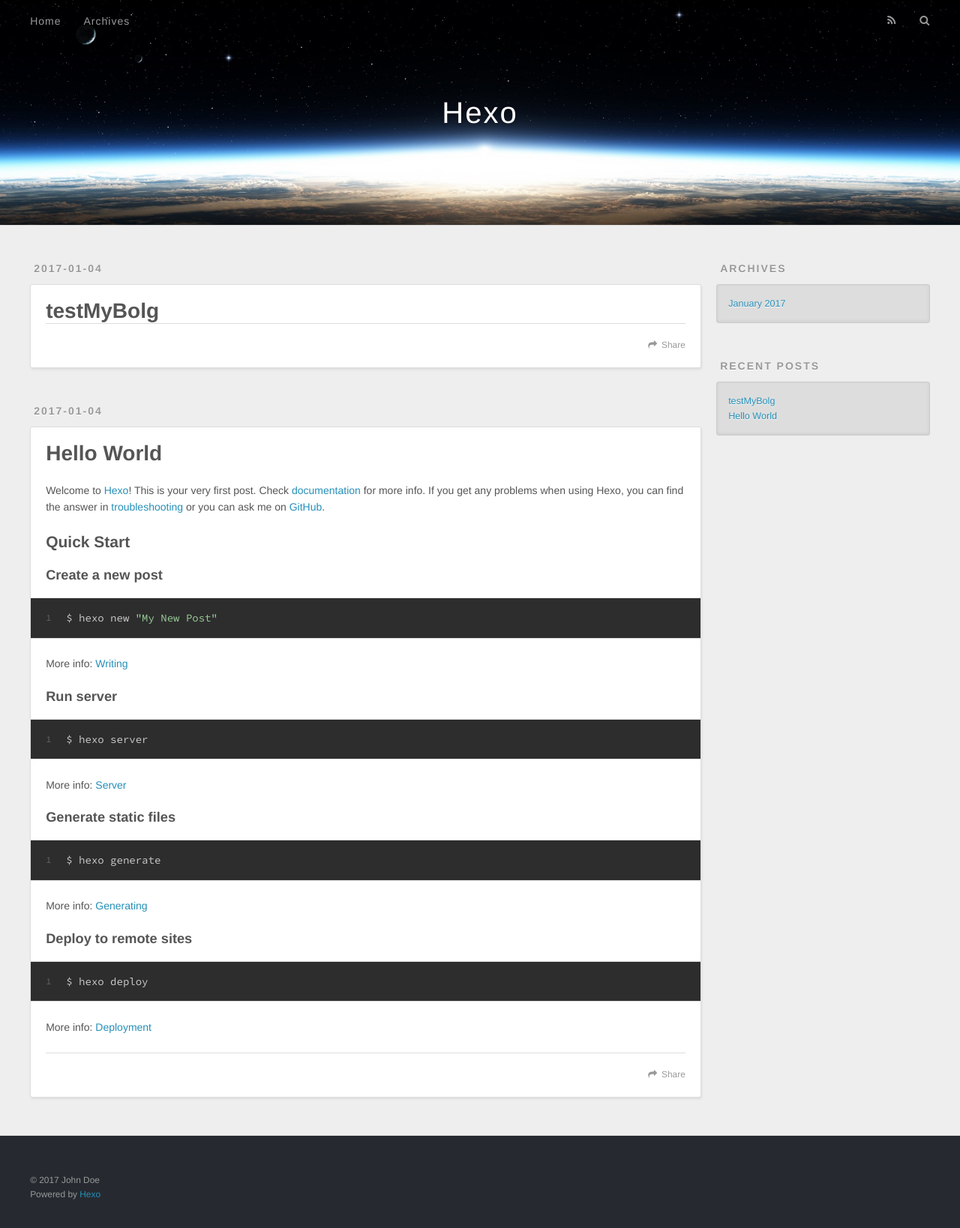
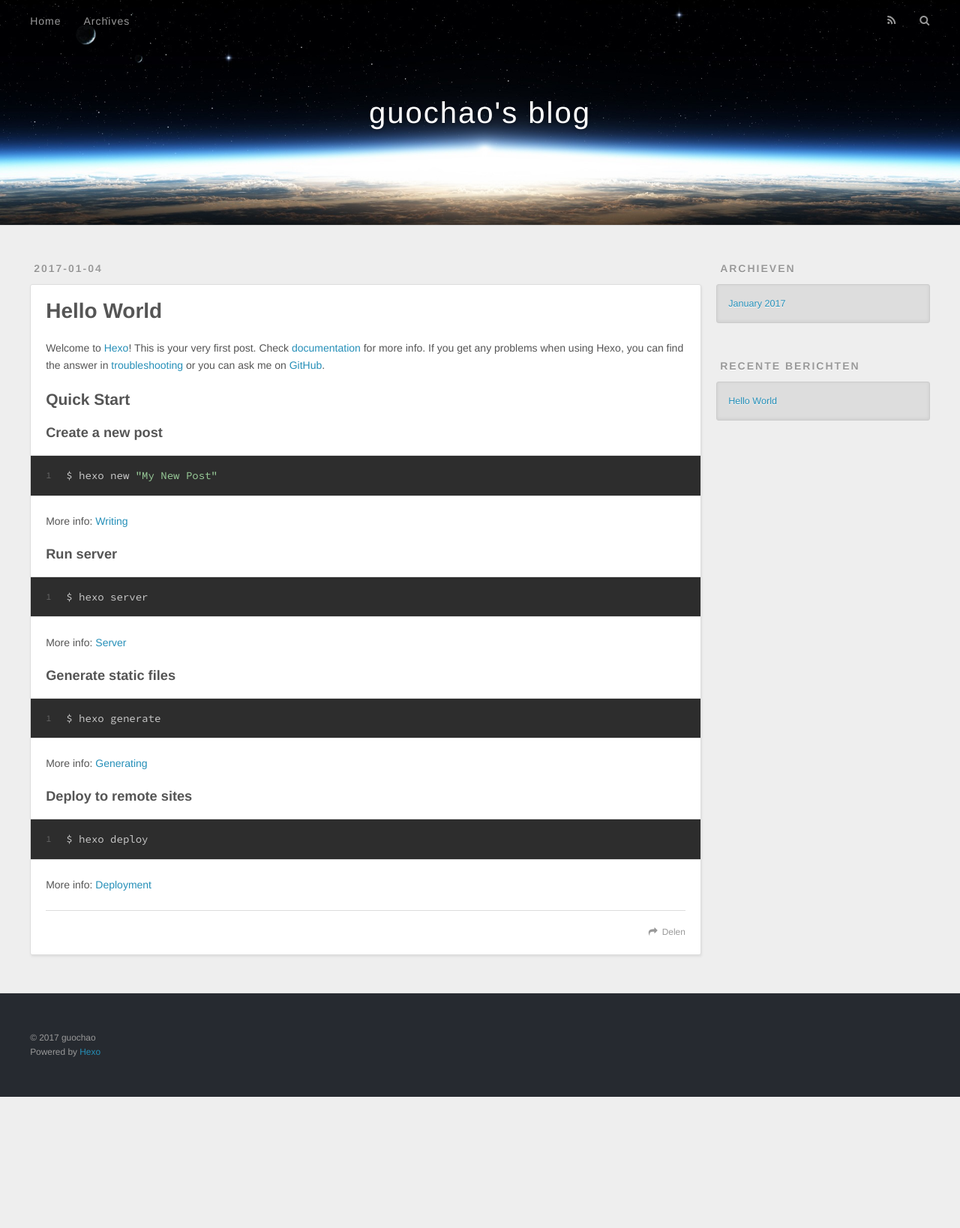
Before and after one commit to guochao0913/guochao0913.github.io, a plain HTML site: page index.html in a window 1280 px wide. Shown: the whole page at 75% size. After the commit the page ends 1463 px from the top, so only its background shows below. Drawn offline with nearby package versions, Linux system fonts and the light colour scheme.

Commit message:
Site updated: 2017-01-04 00:47:48

```diff
--- a/index.html
+++ b/index.html
@@ -3,16 +3,16 @@
 <head>
   <meta charset="utf-8">
 
-  <title>Hexo</title>
+  <title>guochao&#39;s blog</title>
   <meta name="viewport" content="width=device-width, initial-scale=1, maximum-scale=1">
   <meta property="og:type" content="website">
-<meta property="og:title" content="Hexo">
-<meta property="og:url" content="http://yoursite.com/index.html">
-<meta property="og:site_name" content="Hexo">
+<meta property="og:title" content="guochao's blog">
+<meta property="og:url" content="http://guochao.github.io/index.html">
+<meta property="og:site_name" content="guochao's blog">
 <meta name="twitter:card" content="summary">
-<meta name="twitter:title" content="Hexo">
+<meta name="twitter:title" content="guochao's blog">
 
-    <link rel="alternate" href="/atom.xml" title="Hexo" type="application/atom+xml">
+    <link rel="alternate" href="/atom.xml" title="guochao&#39;s blog" type="application/atom+xml">
 
 
     <link rel="icon" href="/favicon.png">
@@ -33,7 +33,7 @@
   <div id="header-outer" class="outer">
     <div id="header-title" class="inner">
       <h1 id="logo-wrap">
-        <a href="/" id="logo">Hexo</a>
+        <a href="/" id="logo">guochao&#39;s blog</a>
       </h1>
 
     </div>
@@ -50,52 +50,16 @@
 
           <a id="nav-rss-link" class="nav-icon" href="/atom.xml" title="RSS Feed"></a>
 
-        <a id="nav-search-btn" class="nav-icon" title="Search"></a>
+        <a id="nav-search-btn" class="nav-icon" title="Zoeken"></a>
       </nav>
       <div id="search-form-wrap">
-        <form action="//google.com/search" method="get" accept-charset="UTF-8" class="search-form"><input type="search" name="q" results="0" class="search-form-input" placeholder="Search"><button type="submit" class="search-form-submit">&#xF002;</button><input type="hidden" name="sitesearch" value="http://yoursite.com"></form>
+        <form action="//google.com/search" method="get" accept-charset="UTF-8" class="search-form"><input type="search" name="q" results="0" class="search-form-input" placeholder="Search"><button type="submit" class="search-form-submit">&#xF002;</button><input type="hidden" name="sitesearch" value="http://guochao.github.io"></form>
       </div>
     </div>
   </div>
 </header>
       <div class="outer">
         <section id="main">
-
-    <article id="post-testMyBolg" class="article article-type-post" itemscope itemprop="blogPost">
-  <div class="article-meta">
-    <a href="/2017/01/04/testMyBolg/" class="article-date">
-  <time datetime="2017-01-03T16:12:11.000Z" itemprop="datePublished">2017-01-04</time>
-</a>
-
-  </div>
-  <div class="article-inner">
-
-
-      <header class="article-header">
-
-
-    <h1 itemprop="name">
-      <a class="article-title" href="/2017/01/04/testMyBolg/">testMyBolg</a>
-    </h1>
-
-
-      </header>
-
-    <div class="article-entry" itemprop="articleBody">
-
-
-
-    </div>
-    <footer class="article-footer">
-      <a data-url="http://yoursite.com/2017/01/04/testMyBolg/" data-id="cixhpsqb600017ks6gj1zgkvt" class="article-share-link">Share</a>
-
-
-    </footer>
-  </div>
-
-</article>
-
-
 
     <article id="post-hello-world" class="article article-type-post" itemscope itemprop="blogPost">
   <div class="article-meta">
@@ -132,7 +96,7 @@
 
     </div>
     <footer class="article-footer">
-      <a data-url="http://yoursite.com/2017/01/04/hello-world/" data-id="cixhpsqb200007ks68l8fwcgf" class="article-share-link">Share</a>
+      <a data-url="http://guochao.github.io/2017/01/04/hello-world/" data-id="cixhr0bxj0000qss61jnq5nzs" class="article-share-link">Delen</a>
 
 
     </footer>
@@ -157,7 +121,7 @@
 
 
   <div class="widget-wrap">
-    <h3 class="widget-title">Archives</h3>
+    <h3 class="widget-title">Archieven</h3>
     <div class="widget">
       <ul class="archive-list"><li class="archive-list-item"><a class="archive-list-link" href="/archives/2017/01/">January 2017</a></li></ul>
     </div>
@@ -167,13 +131,9 @@
 
 
   <div class="widget-wrap">
-    <h3 class="widget-title">Recent Posts</h3>
+    <h3 class="widget-title">Recente berichten</h3>
     <div class="widget">
       <ul>
-
-          <li>
-            <a href="/2017/01/04/testMyBolg/">testMyBolg</a>
-          </li>
 
           <li>
             <a href="/2017/01/04/hello-world/">Hello World</a>
@@ -191,7 +151,7 @@
 
   <div class="outer">
     <div id="footer-info" class="inner">
-      &copy; 2017 John Doe<br>
+      &copy; 2017 guochao<br>
       Powered by <a href="http://hexo.io/" target="_blank">Hexo</a>
     </div>
   </div>
```
Also changed, not shown: 2017/01/04/hello-world/index.html (+11 -29 lines), archives/2017/01/index.html (+12 -35 lines), archives/2017/index.html (+12 -35 lines), archives/index.html (+12 -35 lines).
